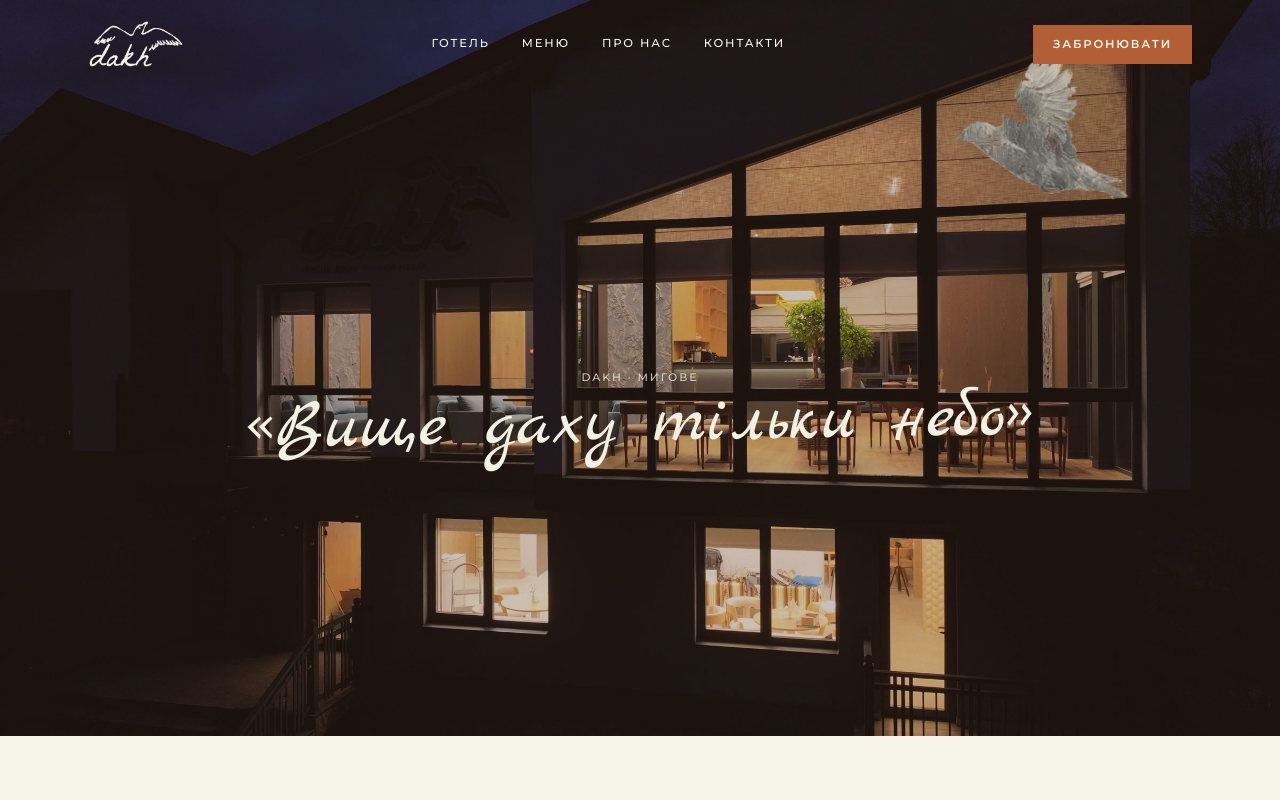
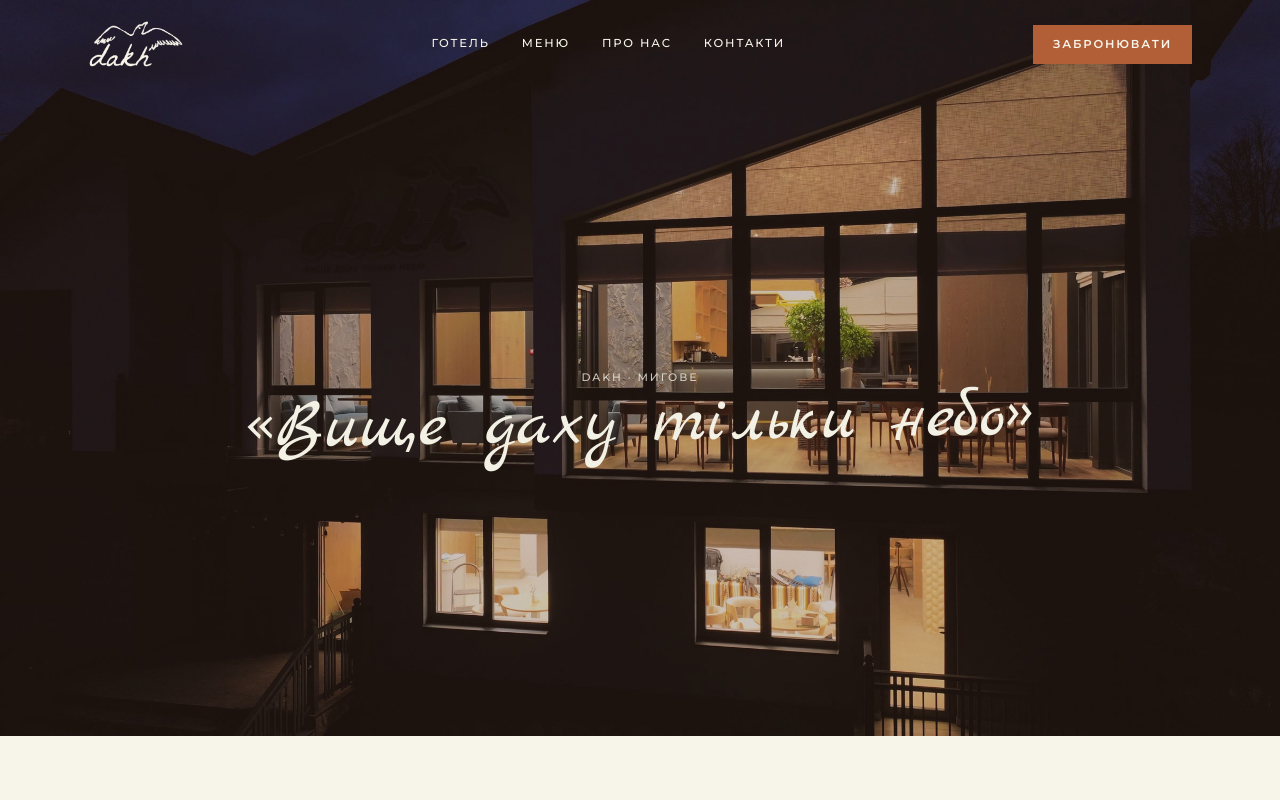
Before and after one commit to Anastasiia1002/dakh, a React (Vite) app in the folder frontend/: page / in a window 1280 px wide. Shown: the top 800 px of the page. Built offline with nearby package versions, Linux system fonts and the light colour scheme; a web font is replaced by a local one.

Commit message:
Hide the flying bird on the homepage
Leave the animation component in the repo but do not mount it, so the
hero is static until the bird is wanted again.

Co-authored-by: Anastasiia Luhinich <Anastasiia1002@users.noreply.github.com>

```diff
--- a/frontend/src/pages/HomePage.tsx
+++ b/frontend/src/pages/HomePage.tsx
@@ -1,6 +1,5 @@
 import { Link } from 'react-router-dom'
 import { Spot } from '../components/BrandMarks'
-import { FlyingBird } from '../components/FlyingBird'
 import { Photo } from '../components/Photo'
 import { RoomCard } from '../components/RoomCard'
 import { images, site, stays } from '../data/catalog'
@@ -8,7 +7,6 @@ import { images, site, stays } from '../data/catalog'
 export function HomePage() {
   return (
     <>
-      <FlyingBird />
       <section className="photo-grain relative min-h-[92vh]">
         <Photo
           src={images.heroHouse}
```
